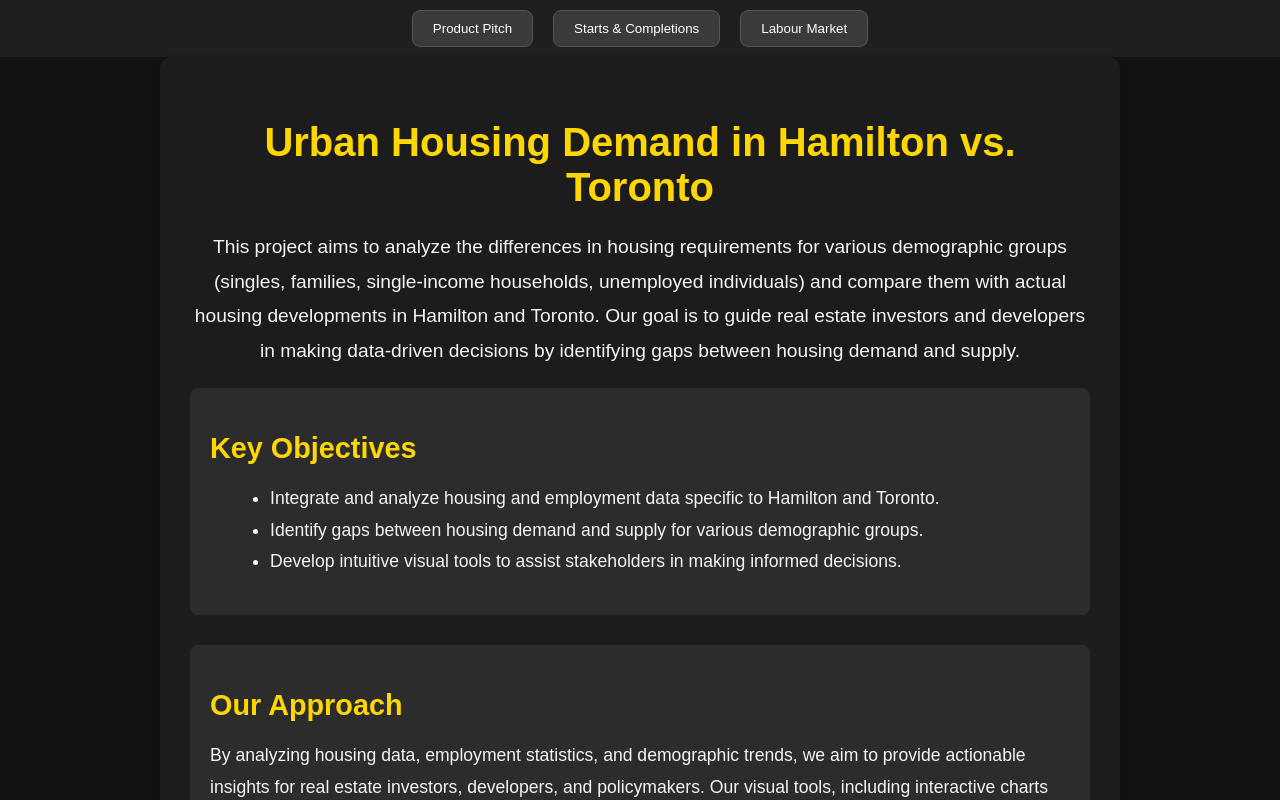
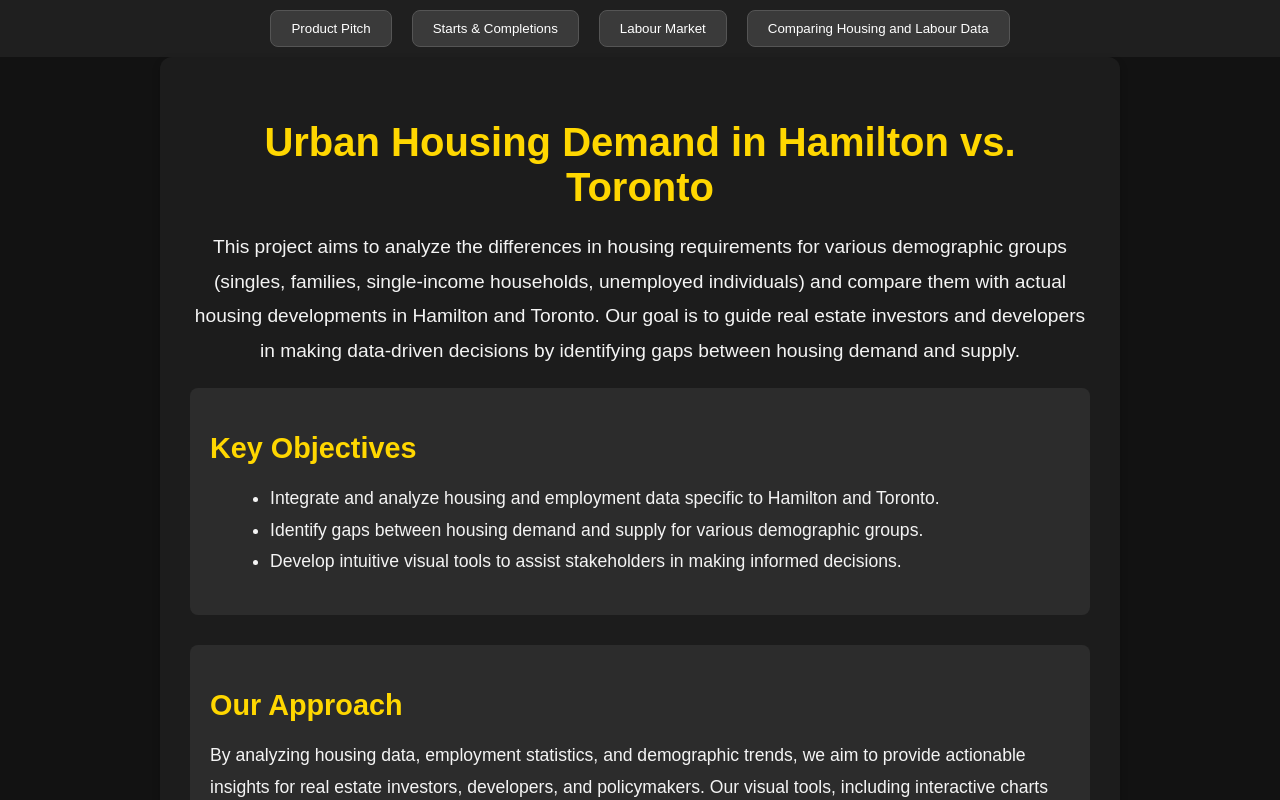
Before and after one commit to athinamanolakou/sociend-uhd, a React (Create React App) app in the folder frontend/: page / in a window 1280 px wide. Shown: the top 800 px of the page. Built offline with nearby package versions, Linux system fonts and the light colour scheme.

Commit message:
added page

```diff
--- a/frontend/src/App.tsx
+++ b/frontend/src/App.tsx
@@ -8,9 +8,11 @@ import LabourMarketOccupationsHamilton from './components/LabourMarketOccupation
 import LabourMarketOccupationsToronto from './components/LabourMarketOccupationsToronto';
 import LabourMarketFamilyTypesHamilton from './components/LabourMarketFamilyTypesHamilton';
 import LabourMarketFamilyTypesToronto from './components/LabourMarketFamilyTypesToronto';
+import HousingVsImmigration from "./components/HousingVsImmigration";
+
 
 const App: React.FC = () => {
-  const [page, setPage] = useState<'pitch' | 'starts' | 'labour'>('pitch');
+  const [page, setPage] = useState<'pitch' | 'starts' | 'labour' | 'compare'>('pitch');
 
   return (
     <div className="App">
@@ -33,6 +35,15 @@ const App: React.FC = () => {
           <LabourMarketFamilyTypesToronto />
         </>
       )}
+
+      {page === 'compare' && (
+          <>
+              <h1>Comparing Housing and Labour Data</h1>
+              <p>This page compares housing starts with labour market data to analyze housing demand.</p>
+              <HousingVsImmigration />
+          </>
+      )}
+
     </div>
   );
 };
--- a/frontend/src/components/Navbar.tsx
+++ b/frontend/src/components/Navbar.tsx
@@ -1,7 +1,7 @@
 import React from 'react';
 
 interface NavbarProps {
-  setPage: (page: 'pitch' | 'starts' | 'labour') => void;
+  setPage: (page: 'pitch' | 'starts' | 'labour' | 'compare') => void;
 }
 
 const Navbar: React.FC<NavbarProps> = ({ setPage }) => {
@@ -10,6 +10,8 @@ const Navbar: React.FC<NavbarProps> = ({ setPage }) => {
       <button onClick={() => setPage('pitch')}>Product Pitch</button>
       <button onClick={() => setPage('starts')}>Starts & Completions</button>
       <button onClick={() => setPage('labour')}>Labour Market</button>
+      <button onClick={() => setPage('compare')}>Comparing Housing and Labour Data</button>
+
     </nav>
   );
 };
```
